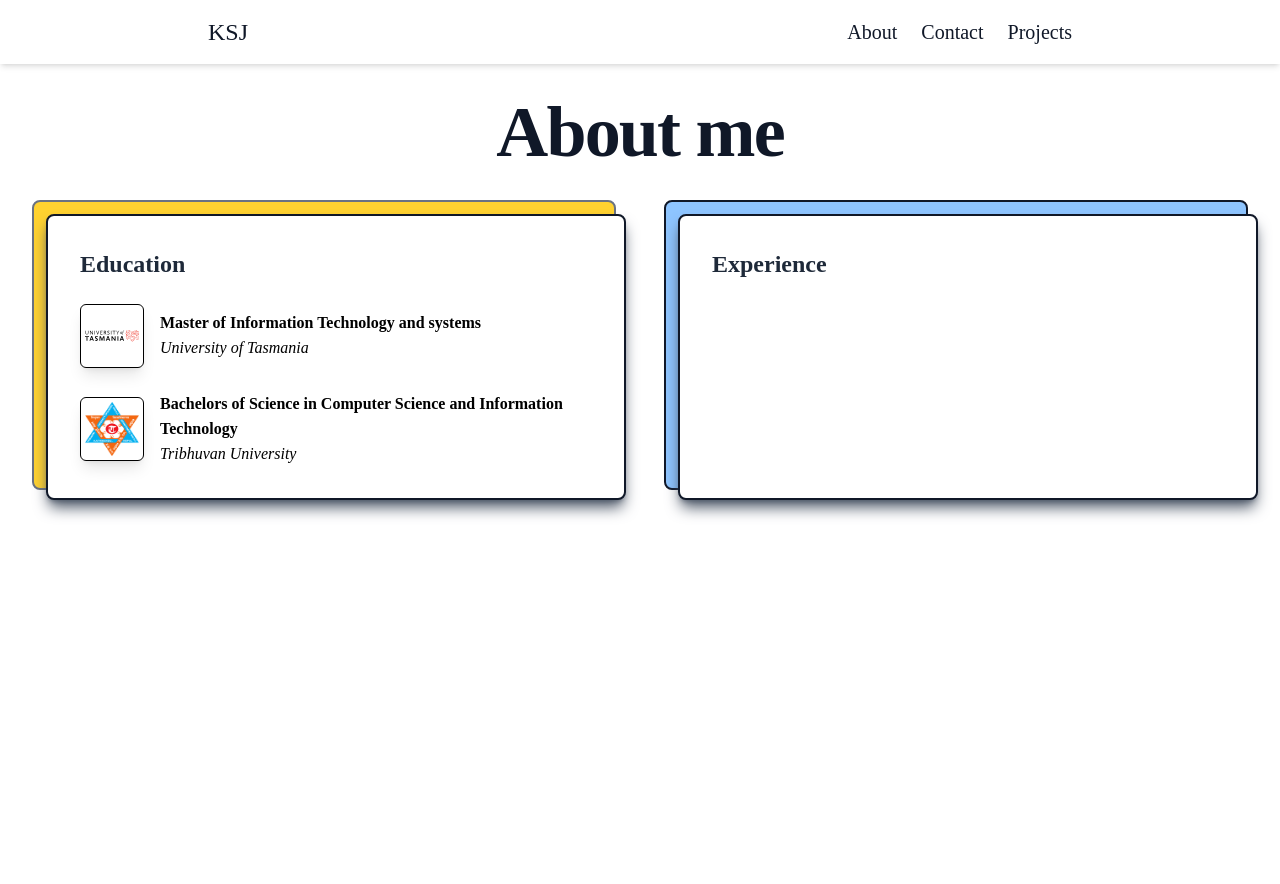
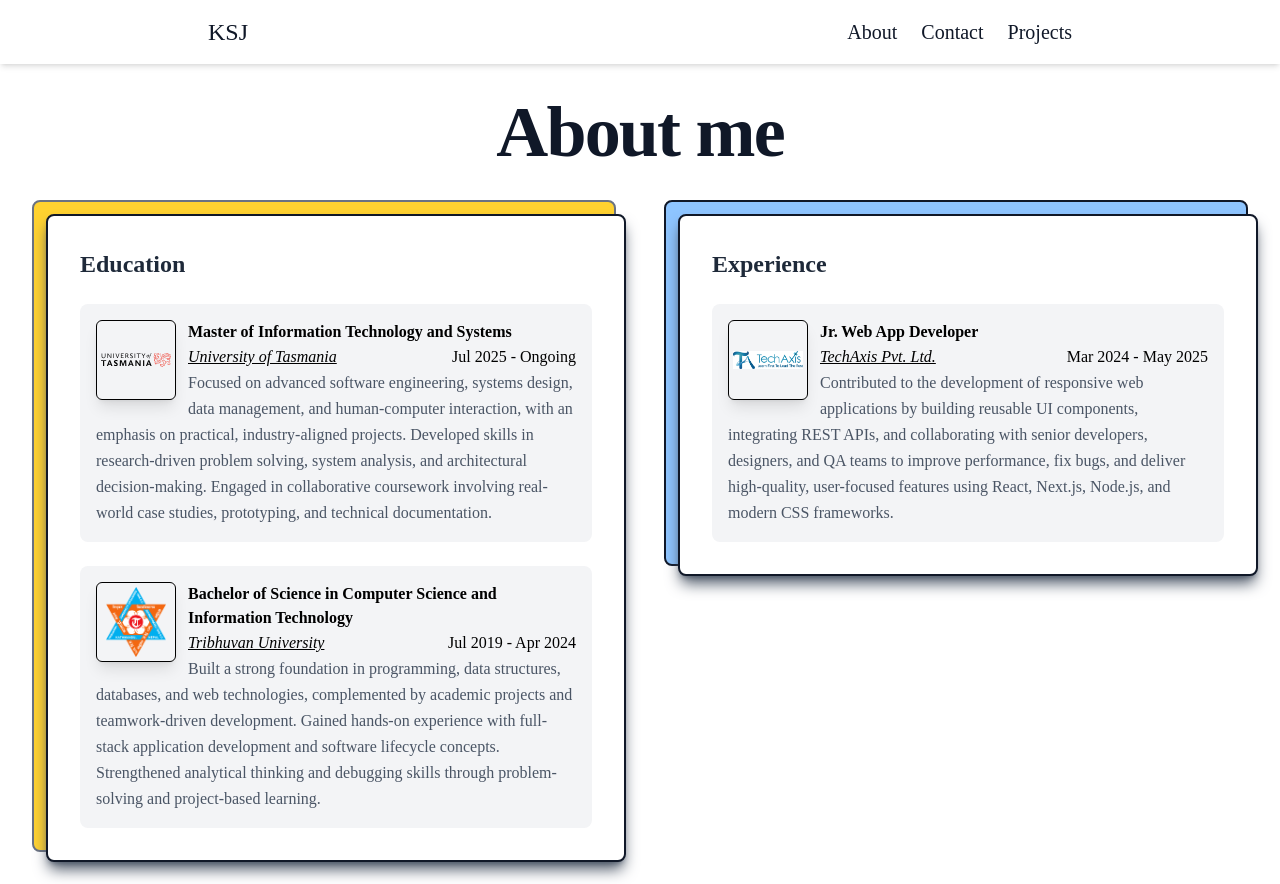
Before and after one commit to KirtiSaumyaJoshi/Portfolio-frontend, a Next.js app: page /about in a window 1280 px wide. Before the commit the page ends 800 px from the top, so only its background shows below. Built offline with nearby package versions, Linux system fonts and the light colour scheme.

Commit message:
card changes

```diff
--- a/app/about/page.tsx
+++ b/app/about/page.tsx
@@ -1,7 +1,8 @@
-import { Box } from "@mantine/core";
+import { Box, Text } from "@mantine/core";
 import Image from "next/image";
 import Utas from "../assets/Utas.svg"
 import TU from "../assets/TU.png"
+import Company from "../assets/techaxis.webp"
 export default function About() {
 return (
     <Box className="w-full px-8 py-8 flex flex-col gap-8">
@@ -11,47 +12,128 @@ return (
         </h1>
       </Box>
       <Box className="flex lg:flex-row flex-col gap-12">
-        <Box className="lg:w-1/2 relative border-2 border-gray-500 bg-amber-300 rounded-lg min-h-fit">
+        <Box className="lg:w-1/2 relative border-2 border-gray-500 bg-amber-300 rounded-lg h-fit">
           <Box className="flex flex-col gap-6 translate-x-3 translate-y-3 border-2 border-gray-900 p-4 md:p-8  w-full bg-white shadow-gray-600 shadow-lg rounded-lg h-full">
               <h2 className="text-2xl font-bold text-gray-800">
                 Education
               </h2>
-              <Box className="flex items-center gap-2 md:gap-4">
-                <Box className="flex justify-center rounded-md items-center p-1 border shadow-lg border-black md:w-16 md:h-16 min-w-16 max-w-16 h-16">
-                  <Image className="w-full h-full" alt={"Utas Logo"} src={Utas}/>
+              <Box className="bg-gray-100 p-4 rounded-lg">
+                <Box className="clearfix">
+                  <Box className="float-left mr-3 rounded-md p-1 border shadow-lg border-black md:w-20 md:h-20 md:min-w-20 md:max-w-20 min-w-16 max-w-16 h-16">
+                    <Image
+                      className="w-full h-full object-contain"
+                      alt="UTAS Logo"
+                      src={Utas}
+                    />
                   </Box>
-                <Box className="flex flex-col">
+
+                  <Box>
                     <Box className="text-md font-bold">
-                    Master of Information Technology and systems
+                      Master of Information Technology and Systems
                     </Box>
-                  <a target="_blank" href="https://www.utas.edu.au/courses/sci-eng/courses/k7i-master-of-information-technology-and-systems?year=2026" className="italic">
+                    <Box className="flex flex-col md:flex-row md:justify-between">
+                        <a
+                          className="hover:text-blue-600 italic underline"
+                          target="_blank"
+                          href="https://www.utas.edu.au/courses/sci-eng/courses/k7i-master-of-information-technology-and-systems?year=2026"
+                        >
                           University of Tasmania
                         </a>
+                        <Text>
+                        Jul 2025 - Ongoing
+                        </Text>
+                    </Box>
+
+                    <Text unstyled className="text-gray-600 leading-relaxed text-sm md:text-base">
+                      Focused on advanced software engineering, systems design, data management,
+                      and human-computer interaction, with an emphasis on practical, industry-aligned projects.
+                      Developed skills in research-driven problem solving, system analysis, and architectural decision-making.
+                      Engaged in collaborative coursework involving real-world case studies, prototyping, and technical documentation.
+                    </Text>
 
                   </Box>
                 </Box>
-              <Box className="flex items-center gap-4">
-                <Box className="flex justify-center rounded-md items-center p-1 border shadow-lg border-black md:w-16 md:h-16 min-w-16 max-w-16 h-16">
-                  <Image className="w-full h-full" alt={"TU logo"} src={TU}/>
               </Box>
-                <Box className="flex flex-col">
+
+              <Box className="bg-gray-100 p-4 rounded-lg">
+                <Box className="clearfix">
+                  <Box className="float-left mr-3 rounded-md p-1 border shadow-lg border-black md:w-20 md:h-20 md:min-w-20 md:max-w-20 min-w-16 max-w-16 h-16">
+                    <Image
+                      className="w-full h-full object-contain"
+                      alt="TU Logo"
+                      src={TU}
+                    />
+                  </Box>
+
+                  <Box>
                     <Box className="text-md font-bold">
-                    Bachelors of Science in Computer Science and Information Technology
+                      Bachelor of Science in Computer Science and Information Technology
                     </Box>
-                  <a target="_blank" href="https://tu.edu.np/" className="italic">
+
+                    <Box className="flex flex-col md:flex-row md:justify-between">
+                        <a
+                          target="_blank"
+                          href="https://tu.edu.np/"
+                          className="hover:text-blue-600 italic underline"
+                        >
                           Tribhuvan University
                         </a>
+                        <Text>
+                        Jul 2019 - Apr 2024
+                        </Text>
+
+                    </Box>
+                    <Text unstyled className="text-gray-600 leading-relaxed text-sm md:text-base">
+                      Built a strong foundation in programming, data structures, databases,
+                      and web technologies, complemented by academic projects and teamwork-driven development.
+                      Gained hands-on experience with full-stack application development and software lifecycle concepts.
+                      Strengthened analytical thinking and debugging skills through problem-solving and project-based learning.
+                    </Text>
 
                   </Box>
                 </Box>
               </Box>
 
           </Box>
-        <Box className="lg:w-1/2 relative border-2 border-gray-900 bg-blue-300 rounded-lg min-h-fit">
-          <Box className="flex flex-col gap-6 translate-x-3 translate-y-3 p-8  w-full bg-white border-2 border-gray-900 shadow-gray-600 shadow-lg rounded-lg h-full">
+
+        </Box>
+        <Box className="lg:w-1/2 relative border-2 border-gray-900 bg-blue-300 rounded-lg h-fit">
+          <Box className="flex flex-col gap-6 translate-x-3 translate-y-3 p-8  w-full bg-white border-2 border-gray-900 shadow-gray-600 shadow-lg rounded-lg">
               <h2 className="text-2xl font-bold text-gray-800">
                 Experience
               </h2>
+              <Box className="bg-gray-100 p-4 rounded-lg">
+                <Box className="clearfix">
+                  <Box className="float-left mr-3 rounded-md p-1 border shadow-lg border-black md:w-20 md:h-20 md:min-w-20 md:max-w-20 min-w-16 max-w-16 h-16">
+                    <Image className="w-full h-full object-contain" alt="Company logo" src={Company} />
+                  </Box>
+
+                  <Box>
+                    <Box className="text-md font-bold">
+                      Jr. Web App Developer
+
+                    </Box>
+                    <Box className="flex flex-col md:flex-row md:justify-between">
+                        <a
+                          target="_blank"
+                          href="https://techaxis.com.np/"
+                          className="hover:text-blue-600 italic underline"
+                        >
+                          TechAxis Pvt. Ltd.
+                        </a>
+                        <Text>
+                        Mar 2024 - May 2025
+                        </Text>
+                    </Box>
+
+                    <Text unstyled className="text-gray-600 leading-relaxed text-sm md:text-base">
+                      Contributed to the development of responsive web applications by building reusable UI components, integrating REST APIs, and collaborating with senior developers, designers, and QA teams to improve performance, fix bugs, and deliver high-quality, user-focused features using React, Next.js, Node.js, and modern CSS frameworks.
+                    </Text>
+
+
+                  </Box>
+                </Box>
+              </Box>
 
           </Box>
 
--- a/app/projects/page.tsx
+++ b/app/projects/page.tsx
@@ -1,5 +1,5 @@
 "use client";
-import { Box } from '@mantine/core';
+import { Box, Text } from '@mantine/core';
 import { IconChevronLeft, IconChevronRight, IconExternalLink } from '@tabler/icons-react';
 import React, { useState, useCallback, useRef } from 'react';
 
@@ -144,7 +144,7 @@ export default function Projects() {
                   shadow-2xl border
                   transition-all duration-500 ease-out
                   ${scale} ${blur}
-                  ${!isVisible ? 'pointer-events-none' : 'cursor-pointer'}
+
                   ${isActive ? 'border-blue-500 border-2' : 'border-gray-200 border-2'}
                 `}
                 style={{
@@ -158,9 +158,9 @@ export default function Projects() {
                     <h3 className={`text-2xl font-bold transition-colors duration-300 ${isActive ? 'text-gray-800' : 'text-gray-600'} line-clamp-2`}>
                       {project.title}
                     </h3>
-                    <p className="text-gray-600 pt-4 leading-relaxed text-sm md:text-base">
+                    <Text unstyled className="text-gray-600 pt-4 leading-relaxed text-sm md:text-base">
                       {project.description}
-                    </p>
+                    </Text>
                 </Box>
 
                 <a
@@ -168,9 +168,11 @@ export default function Projects() {
                   target="_blank"
                   rel="noopener noreferrer"
                   className={`
+                    ${!isVisible ? 'pointer-events-none' : 'cursor-pointer'}
                     font-semibold flex items-center gap-2 mt-4 transition-all duration-300
                     ${isActive ? 'text-blue-600 hover:text-blue-800 translate-y-0' : 'text-transparent translate-y-4'}
                   `}
+
                   onClick={(e) => {
                       if (!isActive) e.preventDefault();
                       e.stopPropagation();
```
Also changed, not shown: app/assets/techaxis.webp (added). Lines whose indentation alone changed are shown as unchanged.
